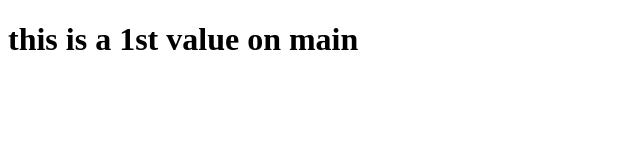
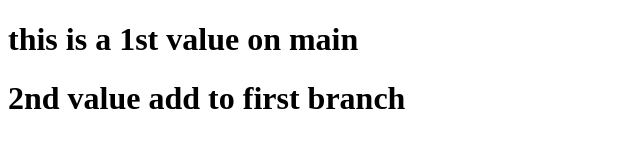
Before and after one commit to Deepanraj003/newsample, a plain HTML site: page index.html in a window 1280 px wide. Shown: the whole page, without its empty margins (0-640 px from the left). Drawn offline with Linux system fonts and the light colour scheme.

Commit message:
commit onn first branch 1st commit

```diff
--- a/index.html
+++ b/index.html
@@ -7,5 +7,6 @@
   </head>
   <body>
     <h1>this is a 1st value on main</h1>
+    <h1>2nd value add to first branch</h1>
   </body>
 </html>
```
Also changed, not shown: text.txt.
